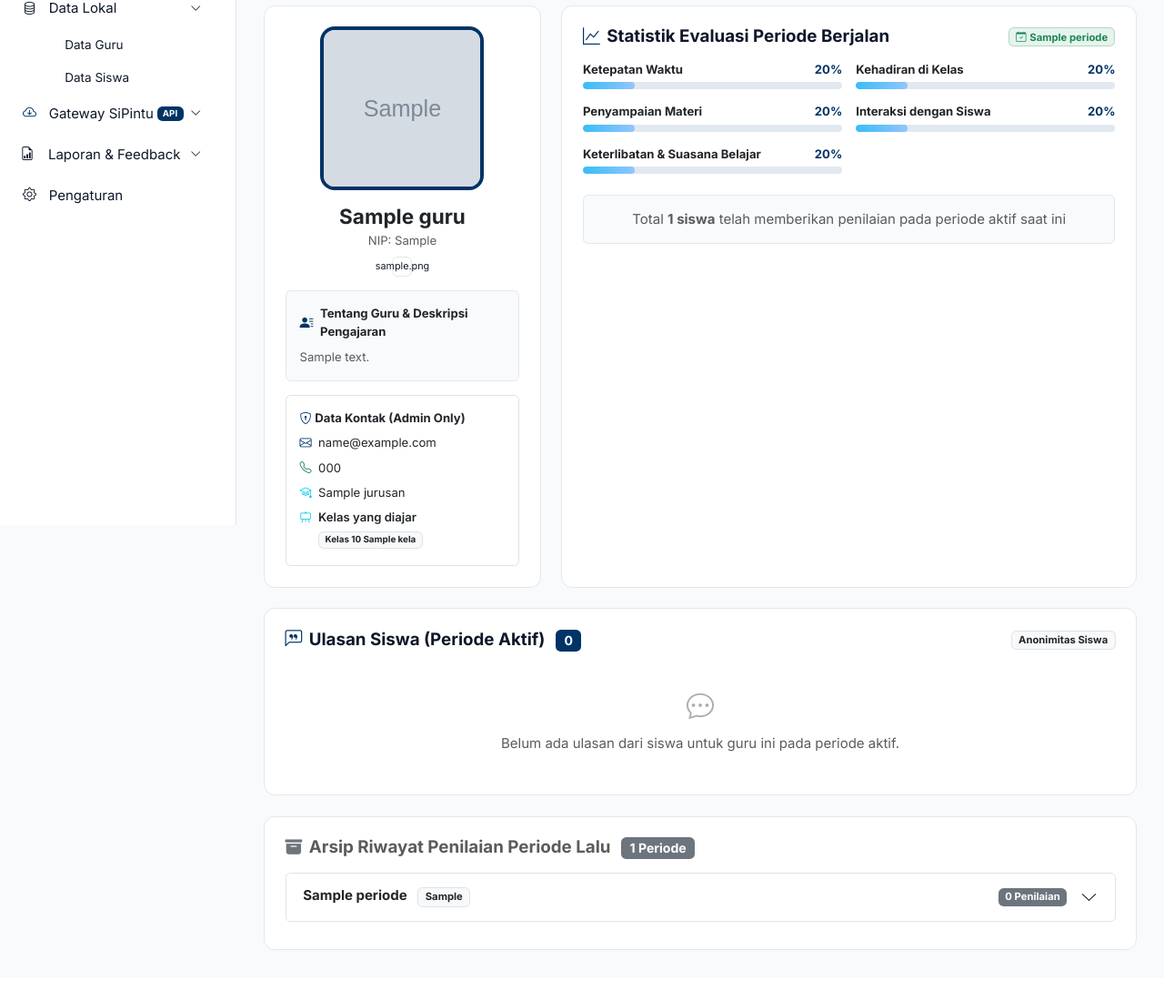
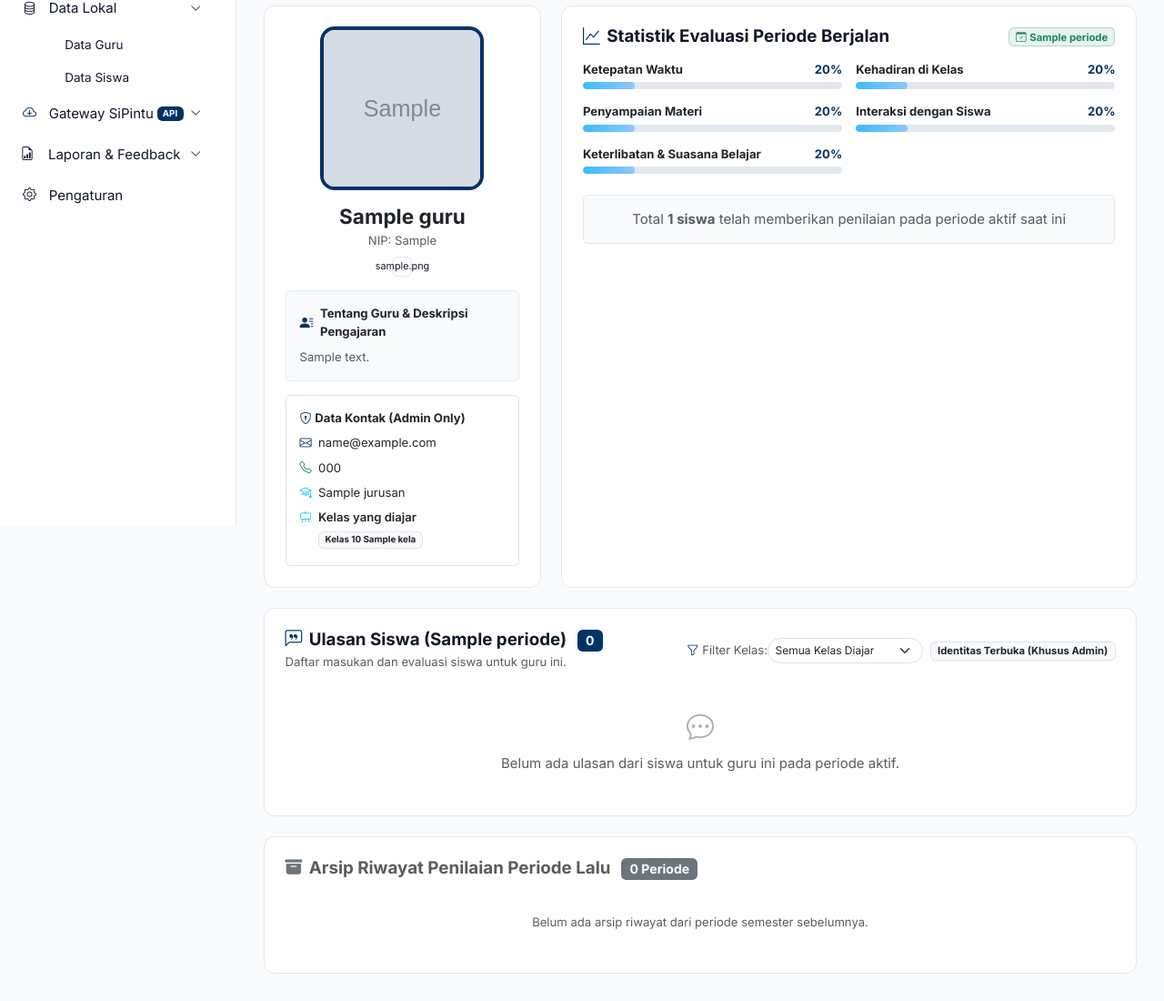
Before and after one commit to imanuelayubflabianos/GuruKuu, a Laravel app: page /admin/guru/1 in a window 1280 px wide. Shown: the part 223-1323 px from the top of the page at 91% size. Before the commit the page ends 1267 px from the top, so only its background shows below. Run offline with Laravel 12, Linux system fonts and the light colour scheme; a user stored in the database is signed in; data comes from the database, SQL or seed files in the repository; tables that the repository leaves empty hold one stand-in row (values such as "Sample post"); grey boxes marked "Sample" are stand-in pictures; style sheets or scripts are compiled from the project's sources; parts of the project's set-up code (start-up, migrations or seed data) failed here and were passed over; some libraries are stand-ins or nearby versions.

Commit message:
feat: filter kelas data guru, identitas siswa lengkap admin, dan filter kelas ulasan guru

```diff
--- a/app/Http/Controllers/Admin/GuruController.php
+++ b/app/Http/Controllers/Admin/GuruController.php
@@ -432,10 +432,19 @@ class GuruController extends Controller
         ]);
     }
 
-    public function show(Guru $guru)
+    public function show(Request $request, Guru $guru)
     {
-        $periodeAktif = \App\Models\Periode::getActivePeriode();
+        $selectedPeriodeId = $request->input('periode_id');
+        $periodeAktif = $selectedPeriodeId
+            ? \App\Models\Periode::find($selectedPeriodeId)
+            : \App\Models\Periode::getActivePeriode();
+
+        if (!$periodeAktif) {
+            $periodeAktif = \App\Models\Periode::getActivePeriode();
+        }
+
         $periodeId = $periodeAktif?->id;
+        $kelasId = $request->input('kelas_id');
 
         $allPenilaian = $periodeId
             ? \App\Models\Penilaian::where('guru_id', $guru->id)->where('periode_id', $periodeId)->get()
@@ -450,36 +459,70 @@ class GuruController extends Controller
             'rata_keramahan' => $allPenilaian->avg('keramahan') ?? 0,
         ];
 
-        // Ulasan periode aktif berjalan (Paginasi 10 ulasan per halaman)
+        // Ulasan periode aktif/terpilih berjalan (Paginasi 10 ulasan per halaman, dengan filter kelas)
+        $feedbackQuery = \App\Models\Penilaian::with(['siswa.kelas.jurusan', 'siswa.jurusan', 'kelas.jurusan'])
+            ->where('guru_id', $guru->id)
+            ->where('periode_id', $periodeId)
+            ->where(function($q) {
+                $q->where('is_censored', false)->orWhereNull('is_censored');
+            });
+
+        if (!empty($kelasId)) {
+            $feedbackQuery->where(function($q) use ($kelasId) {
+                $q->where('class_id', $kelasId)
+                  ->orWhereHas('siswa.kelas', fn($sq) => $sq->where('kelas.id', $kelasId));
+            });
+        }
+
         $semuaFeedback = $periodeId
-            ? \App\Models\Penilaian::with('siswa')
-                ->where('guru_id', $guru->id)
-                ->where('periode_id', $periodeId)
-                ->where(function($q) {
-                    $q->where('is_censored', false)->orWhereNull('is_censored');
-                })
-                ->latest()
-                ->paginate(10)
-                ->withQueryString()
+            ? $feedbackQuery->latest()->paginate(10)->withQueryString()
             : \App\Models\Penilaian::whereRaw('1=0')->paginate(10);
 
-        // Arsip ulasan dari periode-periode lampau (selesai/nonaktif)
+        // Arsip ulasan dari periode-periode lampau (selesai/nonaktif, dengan filter kelas)
         $arsipPeriode = \App\Models\Periode::whereIn('status', ['selesai', 'nonaktif'])
-            ->whereHas('penilaian', function($q) use ($guru) {
+            ->where('id', '!=', $periodeId)
+            ->whereHas('penilaian', function($q) use ($guru, $kelasId) {
                 $q->where('guru_id', $guru->id);
+                if (!empty($kelasId)) {
+                    $q->where(function($sub) use ($kelasId) {
+                        $sub->where('class_id', $kelasId)
+                            ->orWhereHas('siswa.kelas', fn($sq) => $sq->where('kelas.id', $kelasId));
+                    });
+                }
             })
-            ->with(['penilaian' => function($q) use ($guru) {
+            ->with(['penilaian' => function($q) use ($guru, $kelasId) {
                 $q->where('guru_id', $guru->id)
                   ->where(function($sub) {
                       $sub->where('is_censored', false)->orWhereNull('is_censored');
-                  })
-                  ->latest();
+                  });
+                if (!empty($kelasId)) {
+                    $q->where(function($sub) use ($kelasId) {
+                        $sub->where('class_id', $kelasId)
+                            ->orWhereHas('siswa.kelas', fn($sq) => $sq->where('kelas.id', $kelasId));
+                    });
+                }
+                $q->with(['siswa.kelas.jurusan', 'siswa.jurusan', 'kelas.jurusan'])->latest();
             }])
             ->latest('tanggal_mulai')
             ->get();
 
         $guru->load(['kelas.jurusan', 'penghargaan.badge']);
-        return view('admin.guru.show', compact('guru', 'periodeAktif', 'stats', 'semuaFeedback', 'arsipPeriode'));
+
+        // Daftar kelas yang diajar guru ini atau kelas siswa yang pernah memberi nilai
+        $kelasList = $guru->kelas()->with('jurusan')->orderBy('tingkat')->orderBy('nama_kelas')->get();
+        $reviewedClassIds = \App\Models\Penilaian::where('guru_id', $guru->id)->whereNotNull('class_id')->distinct()->pluck('class_id');
+        if ($reviewedClassIds->isNotEmpty()) {
+            $extraClasses = \App\Models\Kelas::with('jurusan')->whereIn('id', $reviewedClassIds)->get();
+            $kelasList = $kelasList->merge($extraClasses)->unique('id')->sortBy('nama_kelas')->sortBy('tingkat')->values();
+        }
+
+        if ($kelasList->isEmpty()) {
+            $kelasList = \App\Models\Kelas::with('jurusan')->orderBy('tingkat')->orderBy('nama_kelas')->get();
+        }
+
+        $selectedKelasId = $kelasId;
+
+        return view('admin.guru.show', compact('guru', 'periodeAktif', 'stats', 'semuaFeedback', 'arsipPeriode', 'kelasList', 'selectedKelasId'));
     }
 
     public function edit(Guru $guru)
--- a/app/Models/Kelas.php
+++ b/app/Models/Kelas.php
@@ -49,6 +49,11 @@ class Kelas extends Model
                     ->withTimestamps();
     }
 
+    public function gurus()
+    {
+        return $this->guru();
+    }
+
     public function siswa()
     {
         return $this->belongsToMany(User::class, 'siswa_kelas')
--- a/resources/views/admin/guru/show.blade.php
+++ b/resources/views/admin/guru/show.blade.php
@@ -141,12 +141,37 @@
 
 {{-- DAFTAR ULASAN SISWA --}}
 <div class="card-custom p-4 mb-4" id="ulasan-siswa">
-    <div class="d-flex justify-content-between align-items-center mb-3">
-        <h5 class="fw-bold mb-0">
-            <i class="bi bi-chat-left-quote me-2 text-primary"></i>Ulasan Siswa (Periode Aktif)
-            <span class="badge bg-primary ms-2">{{ $semuaFeedback->total() }}</span>
-        </h5>
-        <span class="badge bg-light text-dark border">Anonimitas Siswa</span>
+    <div class="d-flex justify-content-between align-items-center mb-3 flex-wrap gap-2">
+        <div>
+            <h5 class="fw-bold mb-0">
+                <i class="bi bi-chat-left-quote me-2 text-primary"></i>Ulasan Siswa ({{ $periodeAktif?->nama_periode ?? 'Periode Aktif' }})
+                <span class="badge bg-primary ms-2">{{ $semuaFeedback->total() }}</span>
+            </h5>
+            <small class="text-muted">Daftar masukan dan evaluasi siswa untuk guru ini.</small>
+        </div>
+        <div class="d-flex align-items-center gap-2 flex-wrap">
+            @if(isset($kelasList) && $kelasList->count() > 0)
+            <form method="GET" action="{{ route('admin.guru.show', $guru) }}#ulasan-siswa" class="d-flex align-items-center gap-1.5 m-0">
+                @if(request('periode_id'))
+                    <input type="hidden" name="periode_id" value="{{ request('periode_id') }}">
+                @endif
+                <label for="filterKelasUlasan" class="form-label mb-0 small text-muted text-nowrap d-none d-sm-inline">
+                    <i class="bi bi-funnel text-primary me-1"></i>Filter Kelas:
+                </label>
+                <select name="kelas_id" id="filterKelasUlasan" class="form-select form-select-sm rounded-pill shadow-xs" style="min-width: 170px; font-size: 0.8rem;" onchange="this.form.submit()">
+                    <option value="">Semua Kelas Diajar</option>
+                    @foreach($kelasList as $k)
+                        <option value="{{ $k->id }}" {{ (string)($selectedKelasId ?? '') === (string)$k->id ? 'selected' : '' }}>
+                            {{ $k->nama_kelas }} (Kelas {{ $k->tingkat }})
+                        </option>
+                    @endforeach
+                </select>
+            </form>
+            @endif
+            <span class="badge bg-light text-dark border">
+                {{ auth()->user()->role === 'admin' ? 'Identitas Terbuka (Khusus Admin)' : 'Anonimitas Siswa' }}
+            </span>
+        </div>
     </div>
 
     @forelse($semuaFeedback as $fb)
@@ -161,10 +186,24 @@
                     <i class="bi bi-person-check-fill fs-5 text-primary"></i>
                 </div>
                 <div>
-                    <div class="d-flex align-items-center gap-2">
+                    <div class="d-flex align-items-center gap-2 flex-wrap">
                         @if(auth()->user()->role === 'admin' && $fb->siswa)
                             <strong class="small text-dark">{{ $fb->siswa->name }}</strong>
                             <span class="badge bg-secondary-subtle text-secondary font-mono" style="font-size: 0.65rem;">NIS: {{ $fb->siswa->nis }}</span>
+                            @php
+                                $kelasSiswa = $fb->kelas?->nama_kelas ?? $fb->siswa?->kelas?->first()?->nama_kelas;
+                                $jurusanSiswa = $fb->siswa?->jurusan?->nama_jurusan ?? $fb->kelas?->jurusan?->nama_jurusan;
+                            @endphp
+                            @if($kelasSiswa)
+                                <span class="badge bg-info-subtle text-info border font-mono" style="font-size: 0.65rem;">
+                                    <i class="bi bi-door-open me-0.5"></i>{{ $kelasSiswa }}
+                                </span>
+                            @endif
+                            @if($jurusanSiswa)
+                                <span class="badge bg-primary-subtle text-primary border" style="font-size: 0.65rem;">
+                                    {{ $jurusanSiswa }}
+                                </span>
+                            @endif
                         @else
                             <strong class="small text-dark">Siswa (Anonim)</strong>
                         @endif
@@ -306,10 +345,24 @@
                                                 <i class="bi bi-person-check-fill fs-5 text-primary"></i>
                                             </div>
                                             <div>
-                                                <div class="d-flex align-items-center gap-2">
+                                                <div class="d-flex align-items-center gap-2 flex-wrap">
                                                     @if(auth()->user()->role === 'admin' && $fbLalu->siswa)
                                                         <strong class="small text-dark">{{ $fbLalu->siswa->name }}</strong>
                                                         <span class="badge bg-secondary-subtle text-secondary font-mono" style="font-size: 0.65rem;">NIS: {{ $fbLalu->siswa->nis }}</span>
+                                                        @php
+                                                            $kelasLalu = $fbLalu->kelas?->nama_kelas ?? $fbLalu->siswa?->kelas?->first()?->nama_kelas;
+                                                            $jurusanLalu = $fbLalu->siswa?->jurusan?->nama_jurusan ?? $fbLalu->kelas?->jurusan?->nama_jurusan;
+                                                        @endphp
+                                                        @if($kelasLalu)
+                                                            <span class="badge bg-info-subtle text-info border font-mono" style="font-size: 0.65rem;">
+                                                                <i class="bi bi-door-open me-0.5"></i>{{ $kelasLalu }}
+                                                            </span>
+                                                        @endif
+                                                        @if($jurusanLalu)
+                                                            <span class="badge bg-primary-subtle text-primary border" style="font-size: 0.65rem;">
+                                                                {{ $jurusanLalu }}
+                                                            </span>
+                                                        @endif
                                                     @else
                                                         <strong class="small text-dark">Siswa (Anonim)</strong>
                                                     @endif
```
Also changed, not shown: GURUKUU_SYSTEM_DOCUMENTATION.md (+5 -4 lines), resources/views/admin/guru/index.blade.php (+9 -2 lines), resources/views/admin/leaderboard/index.blade.php (+16 -11 lines), tests/Feature/AdminPlusAndWakilRoleTest.php (+143 -0 lines).
